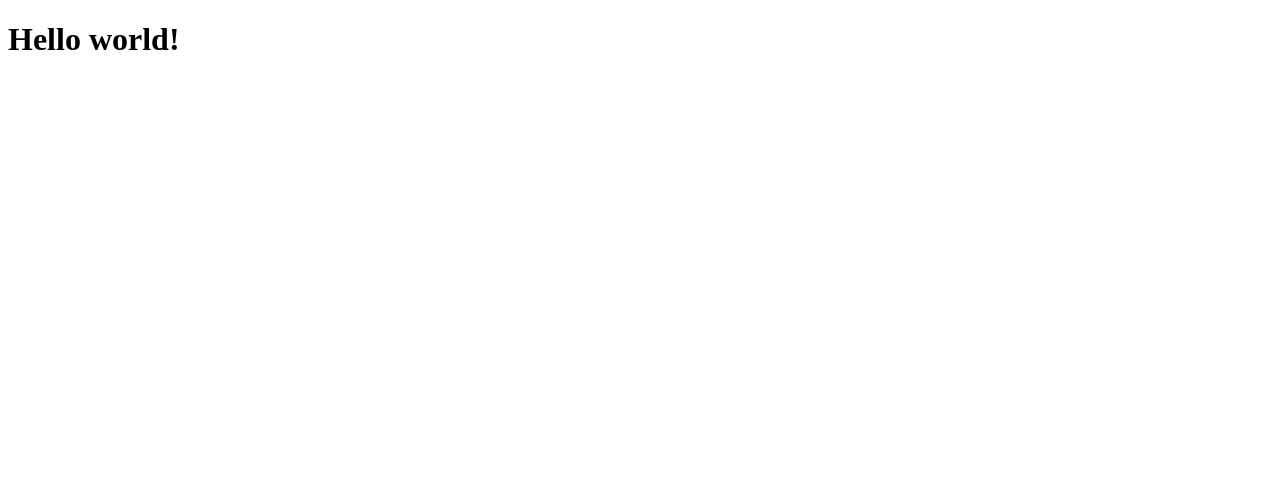
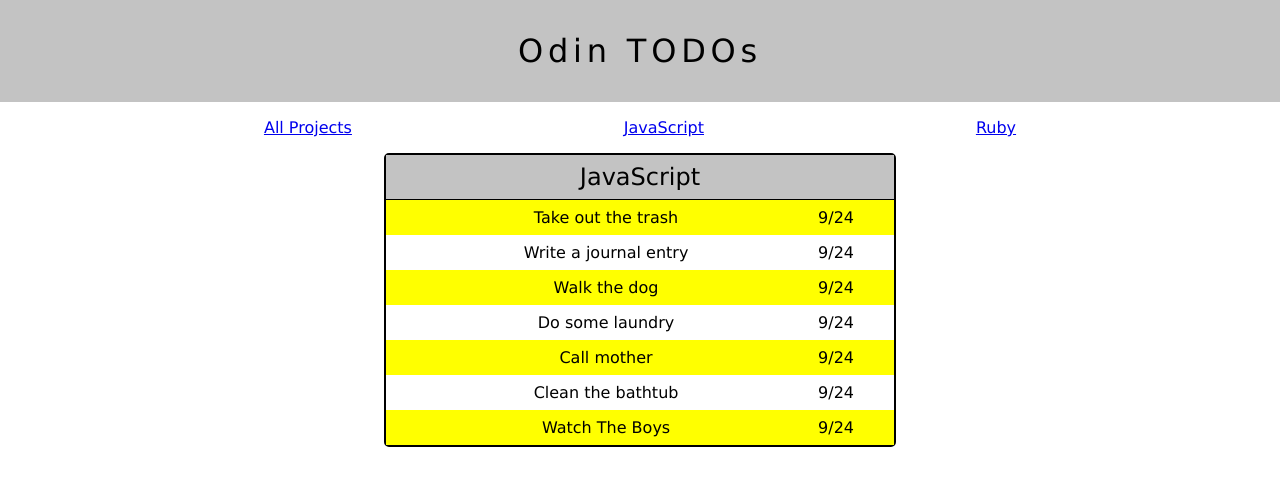
Before and after one commit to drregg6/odin_todos, a website built with webpack: page dist/index.html in a window 1280 px wide. Built offline with Linux system fonts and the light colour scheme.

Commit message:
Skeleton complete

```diff
--- a/css/styles.css
+++ b/css/styles.css
@@ -0,0 +1,84 @@
+*,
+*:before,
+*:after {
+  box-sizing: border-box;
+  /* border: 1px dotted red; */
+}
+
+body {
+  font-family: Verdana, sans-serif;
+  text-align: center;
+  font-size: 16px;
+
+  margin: 0 auto;
+}
+
+h1, h2, h3, h4, h5, h6 {
+  margin: 0;
+  padding: 0;
+  font-weight: normal;
+}
+
+ul,
+li {
+  padding: 0;
+  margin: 0;
+  list-style-type: none;
+}
+
+header {
+  background: #c3c3c3;
+}
+
+h1 {
+  padding: 2rem;
+  letter-spacing: .3rem;
+}
+
+nav {
+  margin: 1rem auto;
+}
+
+.nav {
+  width: 80%;
+  margin: 0 auto;
+
+  display: flex;
+  justify-content: space-around;
+}
+
+.todos {
+  width: 40%;
+  margin: 0 auto;
+  border: 2px solid black;
+  border-radius: 5px;
+}
+
+.todos h1 {
+  font-size: 1.5rem;
+  letter-spacing: 0;
+  padding: 0;
+}
+
+.todos li {
+  padding: .5rem;
+}
+.todos li:nth-child(even) {
+  background: yellow;
+}
+.todos li:hover {
+  background: skyblue;
+}
+.todos li:first-child {
+  background: #c3c3c3;
+  border-bottom: 1px solid black;
+}
+
+.task, .due-date {
+  display: inline-block;
+}
+
+.due-date {
+  float: right;
+  margin-right: 2rem;
+}
--- a/src/index.js
+++ b/src/index.js
@@ -1,5 +1,6 @@
-const Todo = require('../utils/Todo');
-const Folder = require('../utils/Folder');
+const Todo = require('../models/Todo');
+const Folder = require('../models/Folder');
+let folders = [];
 
 let newTodo = new Todo('title', 'desc', 'dueDate', 'priority');
 let folder = new Folder('Default');
@@ -8,3 +9,12 @@ console.log(newTodo.isComplete);
 folder.addTodo(newTodo);
 console.log(folder.id);
 console.log(folder.getTodos());
+
+
+
+const TODOS = document.querySelectorAll('.todo');
+TODOS.forEach(TODO => {
+  TODO.addEventListener('click', function() {
+    console.log('I feel you');
+  });
+});
```
Also changed, not shown: dist/index.html, dist/main.js, models/Folder.js (renamed from utils/Folder.js), models/Todo.js (renamed from utils/Todo.js).
